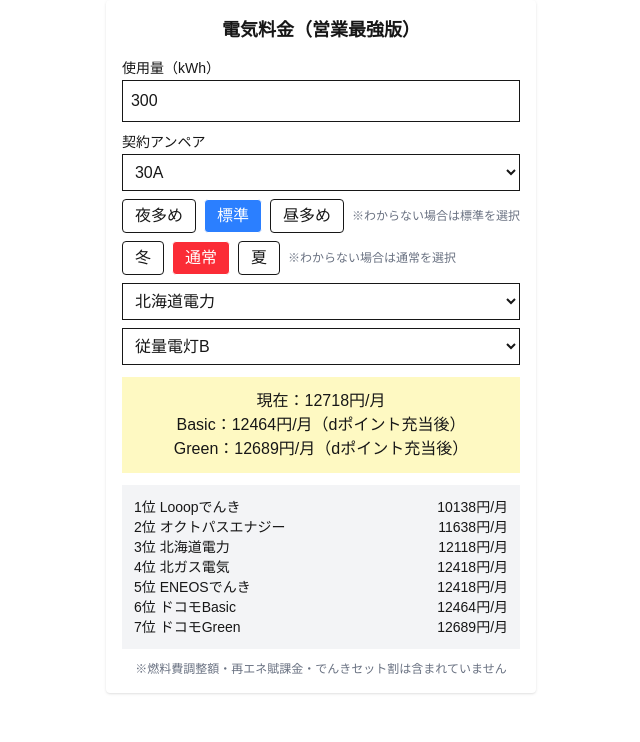
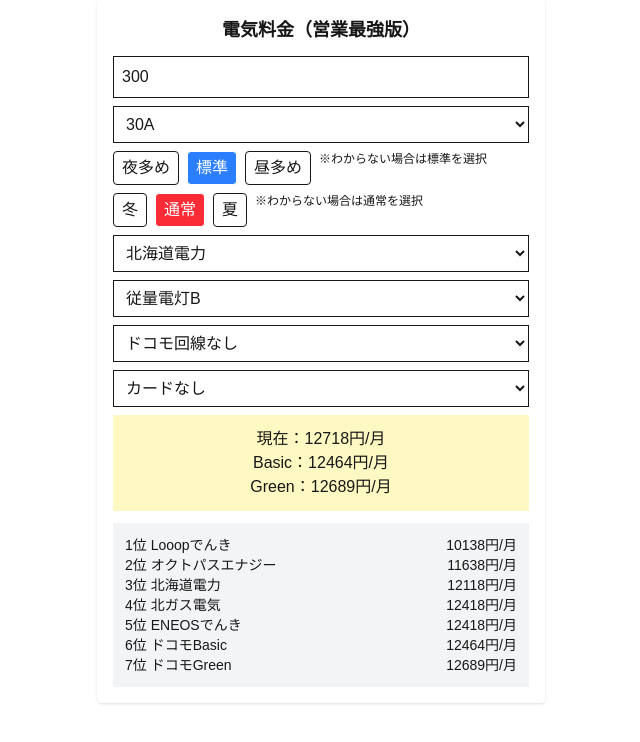
Before and after one commit to takahashikai919-art/electric-app, a Next.js app: page / in a window 1280 px wide. Shown: the top 742 px of the page, without its empty margins (319-959 px from the left). Built offline with nearby package versions, Linux system fonts and the light colour scheme.

Commit message:
料金ツール修正（ドコモ条件・UI改善）

```diff
--- a/app/page.tsx
+++ b/app/page.tsx
@@ -12,9 +12,12 @@
   const [season, setSeason] = useState("normal");
   const [gas, setGas] = useState(false);
 
+  // 🔥 追加
   const [career, setCareer] = useState("no");
   const [card, setCard] = useState("none");
+  const [platinumUse, setPlatinumUse] = useState("low");
 
+  // ===== 昼夜 =====
   const nightMap:any = {
     night: 70,
     normal: 50,
@@ -22,28 +25,33 @@
   };
   const nightRatio = nightMap[mode];
 
+  // ===== 季節 =====
   const seasonRate:any = {
     normal: 1,
     winter: 1.1,
     summer: 0.95
   };
 
+  // ===== 基本料金 =====
   const baseTable:any = {
     20:759,30:1138,40:1518,50:1897,60:2277
   };
 
+  // ===== 従量 =====
   const tier = (k:number,t1:number,t2:number,t3:number)=>{
     if(k<=120) return k*t1;
     if(k<=300) return 120*t1+(k-120)*t2;
     return 120*t1+180*t2+(k-300)*t3;
   };
 
+  // ===== 北電（ドコモ基準）=====
   const hokudenBase = ()=>{
     return (baseTable[amp] + tier(kwh,35,41,45)) * seasonRate[season];
   };
 
   const baseDocomo = hokudenBase();
 
+  // ===== 電力会社 =====
   const companies:any = {
 
     "北海道電力":[
@@ -72,6 +80,7 @@
   const selectedPlan =
     selectedPlans.find((p:any)=>p.name===plan) || selectedPlans[0];
 
+  // ===== 料金計算 =====
   const calcCost = (p:any)=>{
     let cost = 0;
 
@@ -100,6 +109,7 @@
 
   const currentCost = calcCost(selectedPlan);
 
+  // ===== ドコモ =====
   let basicRate=0.02;
   let greenRate=0.04;
 
@@ -107,8 +117,15 @@
     basicRate+=0.01;
     greenRate+=0.01;
   }
+
   if(card==="gold") greenRate+=0.01;
-  if(card==="platinum") greenRate+=0.05;
+
+  // 🔥 プラチナ分岐
+  if(card==="platinum"){
+    if(platinumUse==="low") greenRate+=0.02;
+    if(platinumUse==="mid") greenRate+=0.03;
+    if(platinumUse==="high") greenRate+=0.05;
+  }
 
   const basicPoint=baseDocomo*basicRate;
   const greenPoint=(baseDocomo+500)*greenRate;
@@ -116,6 +133,7 @@
   const docomoBasic=baseDocomo-basicPoint;
   const docomoGreen=baseDocomo+500-greenPoint;
 
+  // ===== ランキング =====
   const ranking = Object.keys(companies).map(c=>{
     const cheapest=Math.min(...companies[c].map((p:any)=>calcCost(p)));
     return {name:c,cost:cheapest};
@@ -134,115 +152,119 @@
       </h1>
 
       {/* 使用量 */}
-      <div className="mb-2">
-        <label className="text-sm">使用量（kWh）</label>
-        <input
-          type="number"
-          value={kwh}
+      <input type="number" value={kwh}
         onChange={e=>setKwh(Number(e.target.value))}
-          className="w-full border p-2"
-        />
-      </div>
+        className="w-full border p-2 mb-2"/>
 
       {/* アンペア */}
-      <div className="mb-2">
-        <label className="text-sm">契約アンペア</label>
-        <select
-          value={amp}
+      <select value={amp}
         onChange={e=>setAmp(Number(e.target.value))}
-          className="w-full border p-2"
-        >
+        className="w-full border p-2 mb-2">
         {[20,30,40,50,60].map(a=>(
           <option key={a} value={a}>{a}A</option>
         ))}
       </select>
-      </div>
 
       {/* 昼夜 */}
-      <div className="flex items-center gap-2 mb-2">
+      <div className="flex gap-2 mb-2">
         {[
-          { key: "night", label: "夜多め" },
-          { key: "normal", label: "標準" },
-          { key: "day", label: "昼多め" }
-        ].map(b => (
-          <button
-            key={b.key}
-            onClick={() => setMode(b.key)}
-            className={`px-3 py-1 border rounded
-              ${mode === b.key ? "bg-blue-500 text-white" : "bg-white"}`}
-          >
+          { key:"night", label:"夜多め"},
+          { key:"normal", label:"標準"},
+          { key:"day", label:"昼多め"}
+        ].map(b=>(
+          <button key={b.key}
+            onClick={()=>setMode(b.key)}
+            className={`px-2 py-1 border rounded
+            ${mode===b.key?"bg-blue-500 text-white":"bg-white"}`}>
             {b.label}
           </button>
         ))}
-        <span className="text-xs text-gray-500">
-          ※わからない場合は標準を選択
-        </span>
+        <span className="text-xs">※わからない場合は標準を選択</span>
       </div>
 
       {/* 季節 */}
-      <div className="flex items-center gap-2 mb-2">
+      <div className="flex gap-2 mb-2">
         {[
-          { key: "winter", label: "冬" },
-          { key: "normal", label: "通常" },
-          { key: "summer", label: "夏" }
-        ].map(b => (
-          <button
-            key={b.key}
-            onClick={() => setSeason(b.key)}
-            className={`px-3 py-1 border rounded
-              ${season === b.key ? "bg-red-500 text-white" : "bg-white"}`}
-          >
+          { key:"winter", label:"冬"},
+          { key:"normal", label:"通常"},
+          { key:"summer", label:"夏"}
+        ].map(b=>(
+          <button key={b.key}
+            onClick={()=>setSeason(b.key)}
+            className={`px-2 py-1 border rounded
+            ${season===b.key?"bg-red-500 text-white":"bg-white"}`}>
             {b.label}
           </button>
         ))}
-        <span className="text-xs text-gray-500">
-          ※わからない場合は通常を選択
-        </span>
+        <span className="text-xs">※わからない場合は通常を選択</span>
       </div>
 
       {/* ガス */}
-      {company === "北ガス電気" && (
-        <label className="block mb-2">
-          <input
-            type="checkbox"
+      {company==="北ガス電気" && (
+        <label>
+          <input type="checkbox"
             checked={gas}
-            onChange={(e)=>setGas(e.target.checked)}
-          />
-          ガスセット割を適用
+            onChange={e=>setGas(e.target.checked)}/>
+          ガスセット割
         </label>
       )}
 
       {/* 電力会社 */}
-      <select
-        value={company}
+      <select value={company}
         onChange={e=>{
           setCompany(e.target.value);
           setPlan(companies[e.target.value][0].name);
           setGas(false);
         }}
-        className="w-full border p-2 mb-2"
-      >
+        className="w-full border p-2 mb-2">
         {Object.keys(companies).map(c=>(
           <option key={c}>{c}</option>
         ))}
       </select>
 
       {/* プラン */}
-      <select
-        value={plan}
+      <select value={plan}
         onChange={e=>setPlan(e.target.value)}
-        className="w-full border p-2 mb-3"
-      >
+        className="w-full border p-2 mb-2">
         {selectedPlans.map((p:any)=>(
           <option key={p.name}>{p.name}</option>
         ))}
       </select>
 
+      {/* ===== 追加：ドコモ条件 ===== */}
+
+      <select value={career}
+        onChange={e=>setCareer(e.target.value)}
+        className="w-full border p-2 mb-2">
+        <option value="no">ドコモ回線なし</option>
+        <option value="docomo">ドコモ回線あり</option>
+      </select>
+
+      <select value={card}
+        onChange={e=>setCard(e.target.value)}
+        className="w-full border p-2 mb-2">
+        <option value="none">カードなし</option>
+        <option value="regular">dカード</option>
+        <option value="gold">dカードGOLD</option>
+        <option value="platinum">dカードPLATINUM</option>
+      </select>
+
+      {/* プラチナ時のみ */}
+      {card==="platinum" && (
+        <select value={platinumUse}
+          onChange={e=>setPlatinumUse(e.target.value)}
+          className="w-full border p-2 mb-2">
+          <option value="low">10万未満</option>
+          <option value="mid">10万以上20万未満</option>
+          <option value="high">20万以上・初年度</option>
+        </select>
+      )}
+
       {/* 結果 */}
       <div className="bg-yellow-100 p-3 text-center mb-3">
         <p>現在：{currentCost.toFixed(0)}円/月</p>
-        <p>Basic：{docomoBasic.toFixed(0)}円/月（dポイント充当後）</p>
-        <p>Green：{docomoGreen.toFixed(0)}円/月（dポイント充当後）</p>
+        <p>Basic：{docomoBasic.toFixed(0)}円/月</p>
+        <p>Green：{docomoGreen.toFixed(0)}円/月</p>
       </div>
 
       {/* ランキング */}
@@ -255,10 +277,6 @@
         ))}
       </div>
 
-      <p className="text-xs text-gray-500 mt-3 text-center">
-        ※燃料費調整額・再エネ賦課金・でんきセット割は含まれていません
-      </p>
-
     </div>
   );
 }
```
Lines whose indentation alone changed are shown as unchanged.
